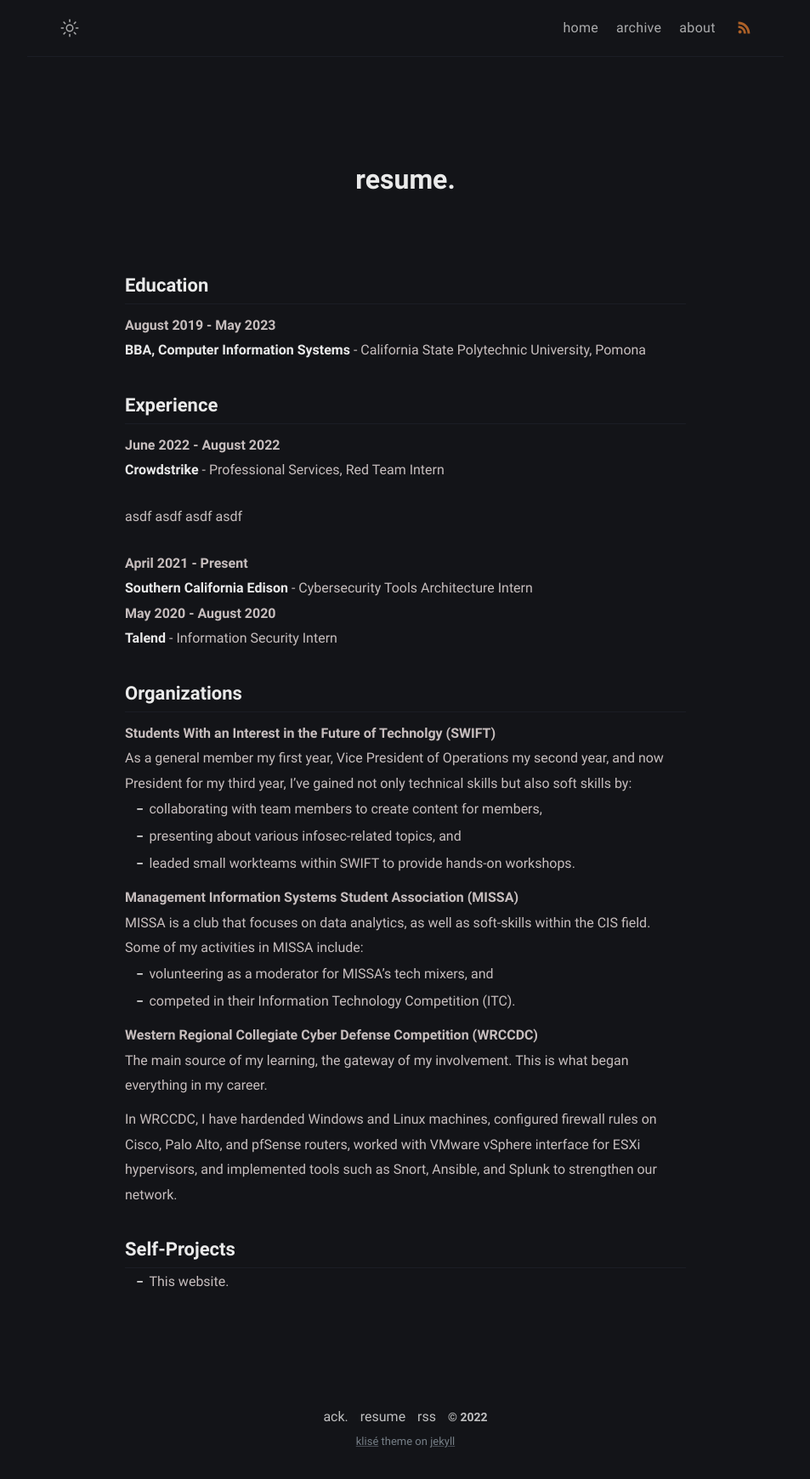
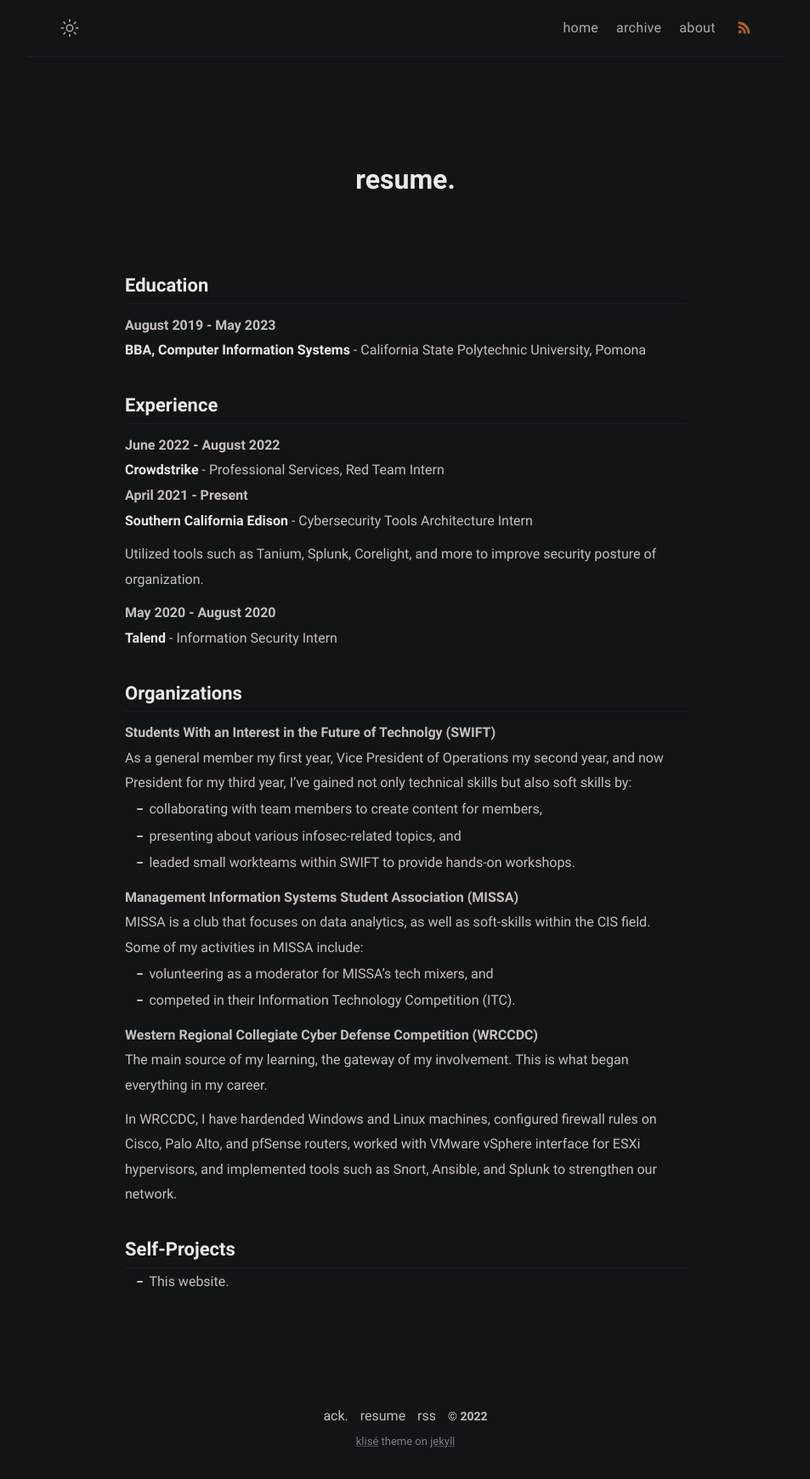
Before and after one commit to fyrworx4/old-fyrworx4.github.io, a Jekyll site: the page built from resume.md, in a window 1280 px wide. Shown: the whole page at 85% size, without its empty margins (163-1116 px from the left). Built offline with Jekyll 4.4.1, drawn with Linux system fonts in a browser that asks for light colours.

Commit message:
edited resume

```diff
--- a/resume.md
+++ b/resume.md
@@ -21,16 +21,15 @@ Experience
 June 2022 - August 2022
 :   **Crowdstrike** - Professional Services, Red Team Intern
 
-asdf
-asdf
-asdf
-asdf
-
 April 2021 - Present
 :   **Southern California Edison** - Cybersecurity Tools Architecture Intern
 
+    Utilized tools such as Tanium, Splunk, Corelight, and more to improve security posture of organization.
+
 May 2020 - August 2020
 :   **Talend** - Information Security Intern
+
+
 
 
 
```
